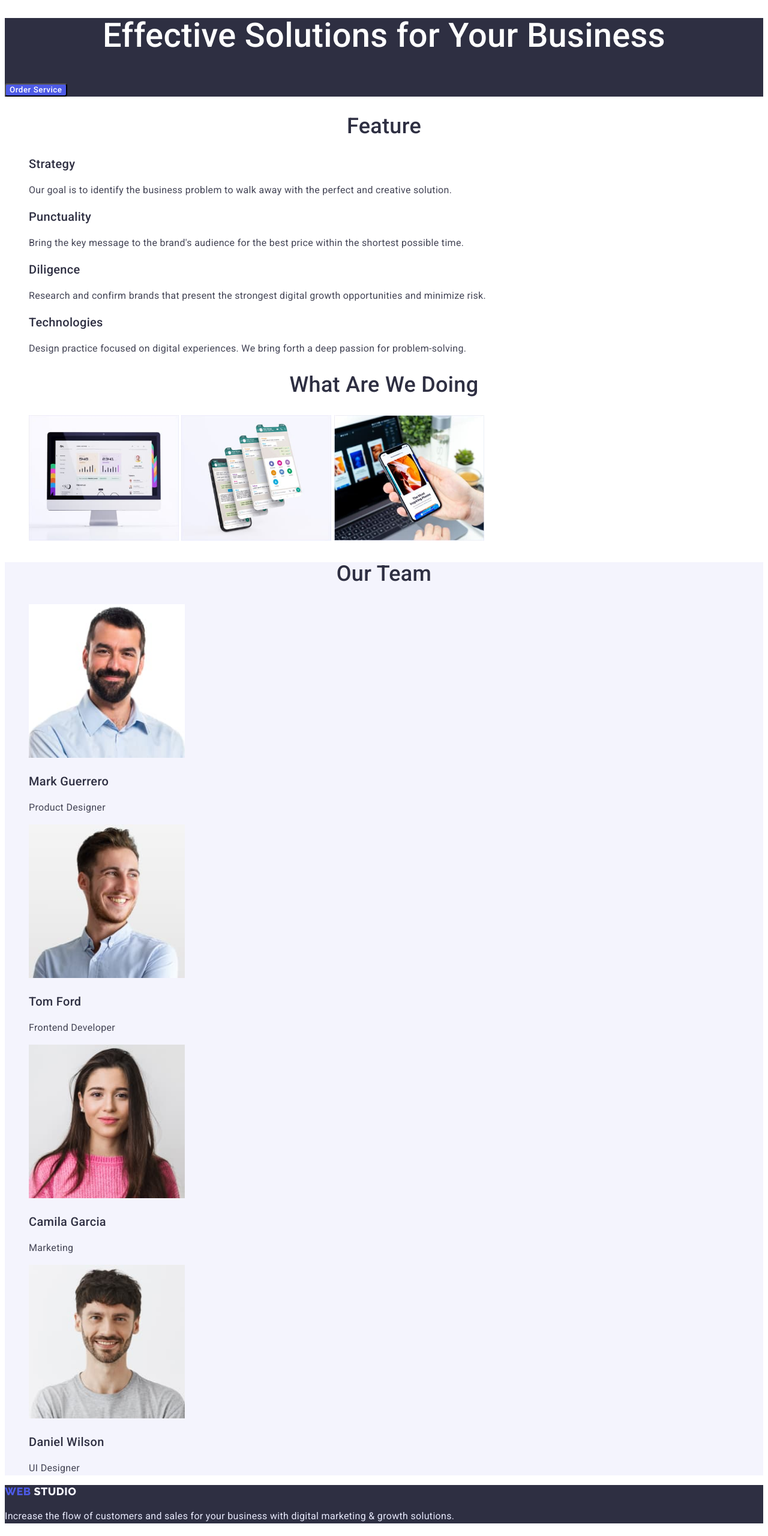
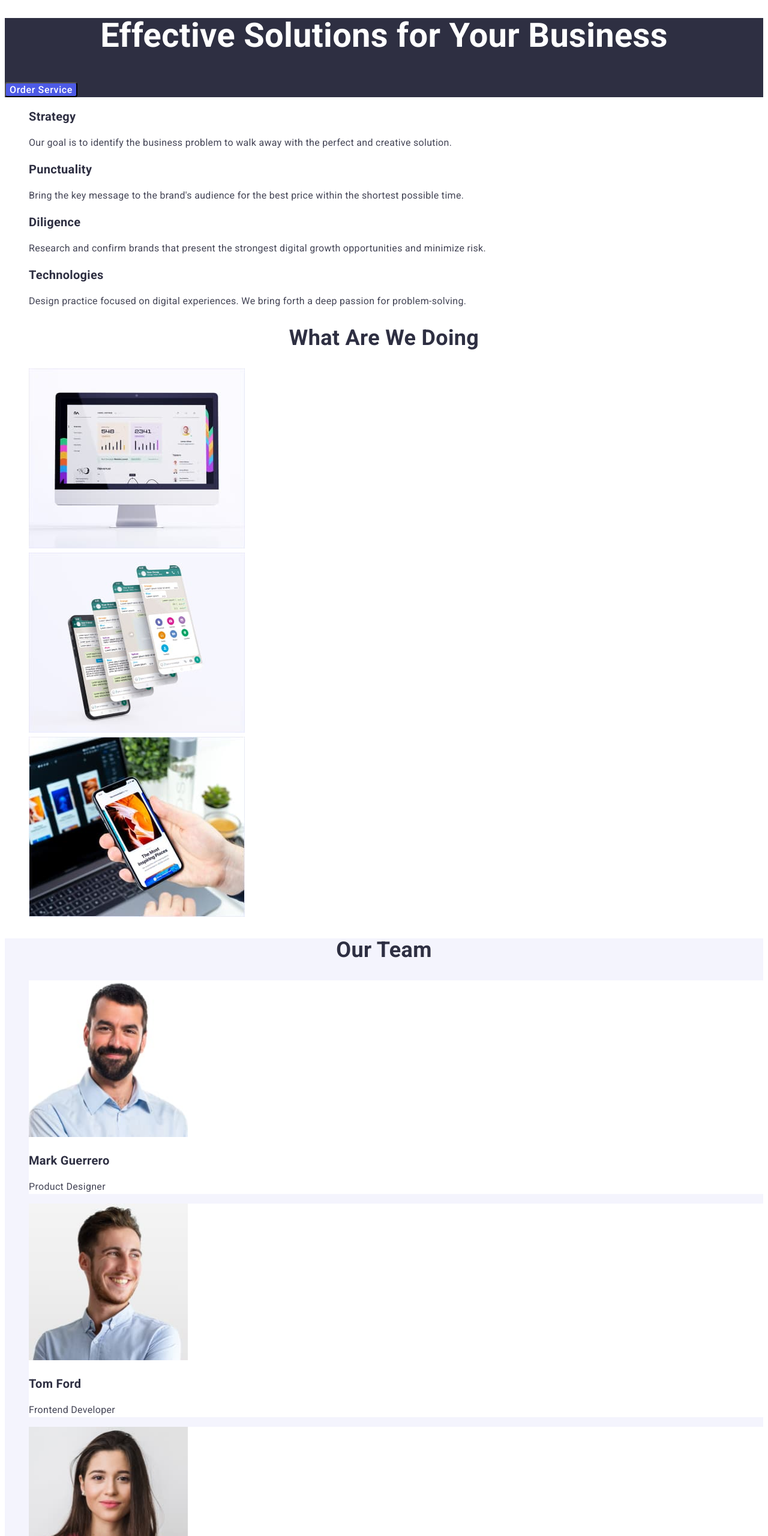
Before and after one commit to Arslan2305/goit-markup-hw-02, a plain HTML site: page index.html in a window 1280 px wide. Shown: the part 200-2760 px from the top of the page at 60% size. Drawn offline with Linux system fonts and the light colour scheme.

Commit message:
Виправлення помилок

```diff
--- a/css/styles.css
+++ b/css/styles.css
@@ -36,12 +36,13 @@ body {
     font-size: 18px;
     line-height: 1.16;
     letter-spacing: 0.03em;
-    color: var(--accent-color);
+    color: var(--iris-color);
     text-transform: uppercase;
 }
 
-.logo-link-blue {
-    color: var(--iris-color);
+
+.logo-navy-blue {
+    color: var(--accent-color);
 }
 
 .menu-link {
@@ -77,7 +78,7 @@ body {
 }
 
 .head-title {
-    font-weight: 500;
+    font-weight: 700;
     font-size: 56px;
     line-height: 1.07;
     text-align: center;
@@ -87,6 +88,7 @@ body {
 .button-order {
     font-family: inherit;
     font-weight: 500;
+    font-size: 16px;
     line-height: 1.19;
     letter-spacing: 0.04em;
     border-radius: 4px;
@@ -106,8 +108,21 @@ body {
 
 /* < !--Section 1 Feature--> */
 
+.visually-hidden {
+    position: absolute;
+    white-space: nowrap;
+    width: 1px;
+    height: 1px;
+    overflow: hidden;
+    border: 0;
+    padding: 0;
+    clip: rect(0 0 0 0);
+    clip-path: inset(50%);
+    margin: -1px;
+}
+
 .titel {
-    font-weight: 500;
+    font-weight: 700;
     font-size: 36px;
     line-height: 1.11;
     text-align: center;
@@ -116,7 +131,7 @@ body {
 }
 
 .subtitle {
-    font-weight: 500;
+    font-weight: 700;
     font-size: 20px;
     line-height: 1.2;
     color: var(--accent-color);
@@ -132,7 +147,11 @@ body {
 
 /* < !--Section 3 About our team-->*/
 .team {
-    background: var(--cloud-color);
+    background-color: var(--cloud-color);
+}
+
+.team-list {
+    background-color: var(--primary-white-color);
 }
 
 /* PORTFOLIO */
@@ -150,7 +169,6 @@ body {
     font-weight: 500;
     font-size: 16px;
     line-height: 1.5;
-    display: flex;
     cursor: pointer;
     border-radius: 4px;
     letter-spacing: 0.04em;
@@ -166,7 +184,8 @@ body {
 }
 
 .filters-list:active {
-    color: var(--iris-color);
+    color: var(--primary-white-color);
+    background-color: var(--iris-color);
 }
 
 /* < !--Footer page--> */
@@ -175,7 +194,7 @@ body {
     background: var(--accent-color);
 }
 
-.logo-white {
+.logo-cloud-color {
     font-family: 'Raleway', sans-serif;
     font-weight: 800;
     font-size: 18px;
--- a/index.html
+++ b/index.html
@@ -17,8 +17,8 @@
     <!---Info header-->
     <header class="page-header">
       <nav class="page-nav">
-        <a class="logo-link link" href="./index.html">
-          <span class="logo-link-blue">Web</span>studio</a
+        <a class="logo-link link" href="./index.html"
+          >Web<span class="logo-navy-blue">studio</span></a
         >
         <ul class="menu list">
           <li class="menu-item">
@@ -55,7 +55,7 @@
 
       <!--Section 1 Feature-->
       <section>
-        <h2 class="titel">Feature</h2>
+        <h2 class="visually-hidden titel">Feature</h2>
         <ul class="list">
           <li>
             <h3 class="subtitle">Strategy</h3>
@@ -96,17 +96,21 @@
             <img
               src="./images/monitorscreen.jpg"
               alt="computer screen"
-              width="250"
+              width="360"
             />
+          </li>
+          <li>
             <img
               src="./images/phonescreen.jpg"
               alt="mobile phone interface"
-              width="250"
+              width="360"
             />
+          </li>
+          <li>
             <img
               src="./images/phoneinheand.jpg"
               alt="phone in heand"
-              width="250"
+              width="360"
             />
           </li>
         </ul>
@@ -115,34 +119,34 @@
       <section class="team">
         <h2 class="titel">Our Team</h2>
         <ul class="list">
-          <li>
+          <li class="team-list">
             <img
               src="./images/markguerrero.jpg"
               alt="Mark Guerrero photo"
-              width="260"
+              width="265"
             />
             <h3 class="subtitle">Mark Guerrero</h3>
             <p class="text">Product Designer</p>
           </li>
-          <li>
-            <img src="./images/tomford.jpg" alt="Tom Ford photo" width="260" />
+          <li class="team-list">
+            <img src="./images/tomford.jpg" alt="Tom Ford photo" width="265" />
             <h3 class="subtitle">Tom Ford</h3>
             <p class="text">Frontend Developer</p>
           </li>
-          <li>
+          <li class="team-list">
             <img
               src="./images/camilagarcia.jpg"
               alt="Camila Garcia photo"
-              width="260"
+              width="265"
             />
             <h3 class="subtitle">Camila Garcia</h3>
             <p class="text">Marketing</p>
           </li>
-          <li>
+          <li class="team-list">
             <img
               src="./images/danielwilson.jpg"
               alt="Mark Guerrero photo"
-              width="260"
+              width="265"
             />
             <h3 class="subtitle">Daniel Wilson</h3>
             <p class="text">UI Designer</p>
@@ -153,8 +157,7 @@
     <!--Footer page-->
     <footer class="footer">
       <a class="logo-link link" href="./index.html">
-        <span class="logo-link-blue">Web</span>
-        <span class="logo-white">studio</span></a
+        Web<span class="logo-cloud-color">studio</span></a
       >
       <p class="footer-text">
         Increase the flow of customers and sales for your business with digital
```
Also changed, not shown: portfolio.html (+4 -5 lines).
